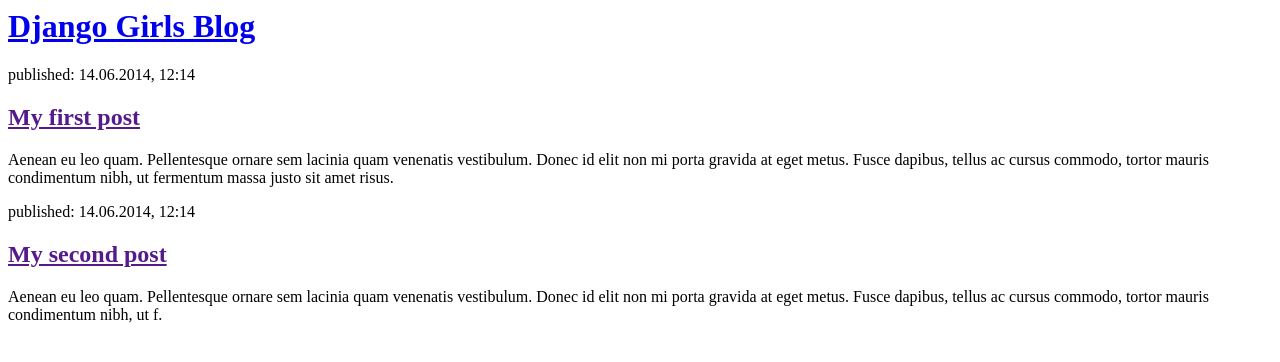
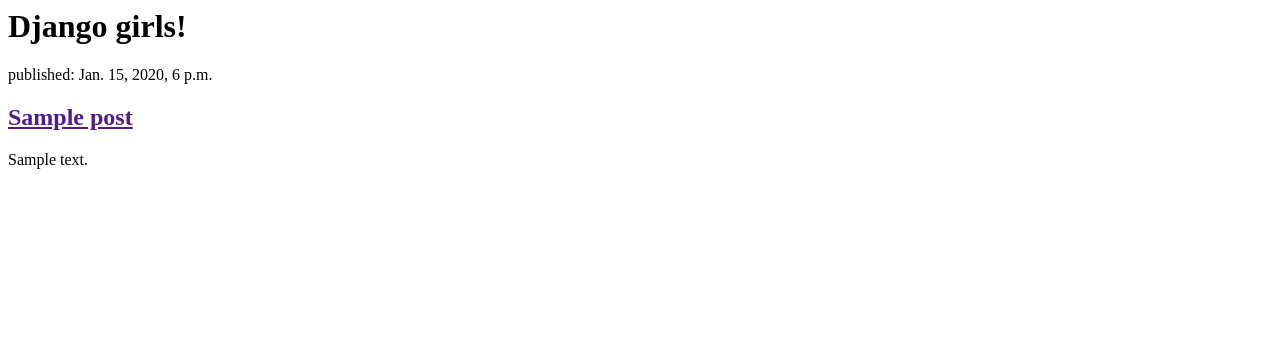
Before and after one commit to OrlandoSarceda/my-first-blog, a Django app: page / in a window 1280 px wide. Shown: the top 362 px of the page. Run offline with Django 3.2, Linux system fonts and the light colour scheme; tables that the repository leaves empty hold one stand-in row (values such as "Sample post").

Commit message:
modified templates

```diff
--- a/blog/templates/blog/post_list.html
+++ b/blog/templates/blog/post_list.html
@@ -1,22 +1,15 @@
 <html>
     <head>
         <title>Django Girls blog</title>
+        <h1>Django girls!</h1>
     </head>
     <body>
-        <div>
-            <h1><a href="/">Django Girls Blog</a></h1>
-        </div>
-
-        <div>
-            <p>published: 14.06.2014, 12:14</p>
-            <h2><a href="">My first post</a></h2>
-            <p>Aenean eu leo quam. Pellentesque ornare sem lacinia quam venenatis vestibulum. Donec id elit non mi porta gravida at eget metus. Fusce dapibus, tellus ac cursus commodo, tortor mauris condimentum nibh, ut fermentum massa justo sit amet risus.</p>
-        </div>
-
-        <div>
-            <p>published: 14.06.2014, 12:14</p>
-            <h2><a href="">My second post</a></h2>
-            <p>Aenean eu leo quam. Pellentesque ornare sem lacinia quam venenatis vestibulum. Donec id elit non mi porta gravida at eget metus. Fusce dapibus, tellus ac cursus commodo, tortor mauris condimentum nibh, ut f.</p>
-        </div>
+            {% for post in posts %}
+            <div>
+                <p>published: {{ post.published_date }}</p>
+                <h2><a href="">{{ post.title }}</a></h2>
+                <p>{{ post.text|linebreaksbr }}</p>
+            </div>
+        {% endfor %}
     </body>
 </html>
--- a/blog/urls.py
+++ b/blog/urls.py
@@ -1,4 +1,3 @@
-
 from django.urls import path
 from .import views
 
--- a/blog/views.py
+++ b/blog/views.py
@@ -1,6 +1,7 @@
 from django.shortcuts import render
-
-# Create your views here.
+from .models import Post
+from django.utils import timezone
 
 def post_list(request):
-    return render(request, 'blog/post_list.html', {})
+    posts = Post.objects.filter(published_date__lte=timezone.now()).order_by('published_date')
+    return render(request, 'blog/post_list.html', {'posts':posts})
```
